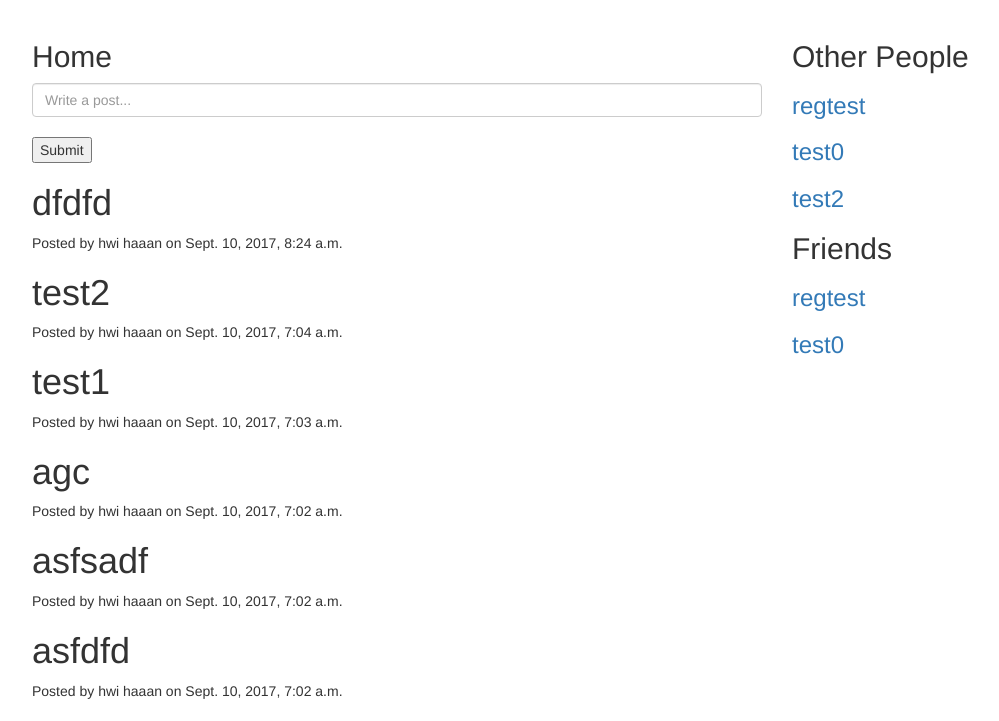
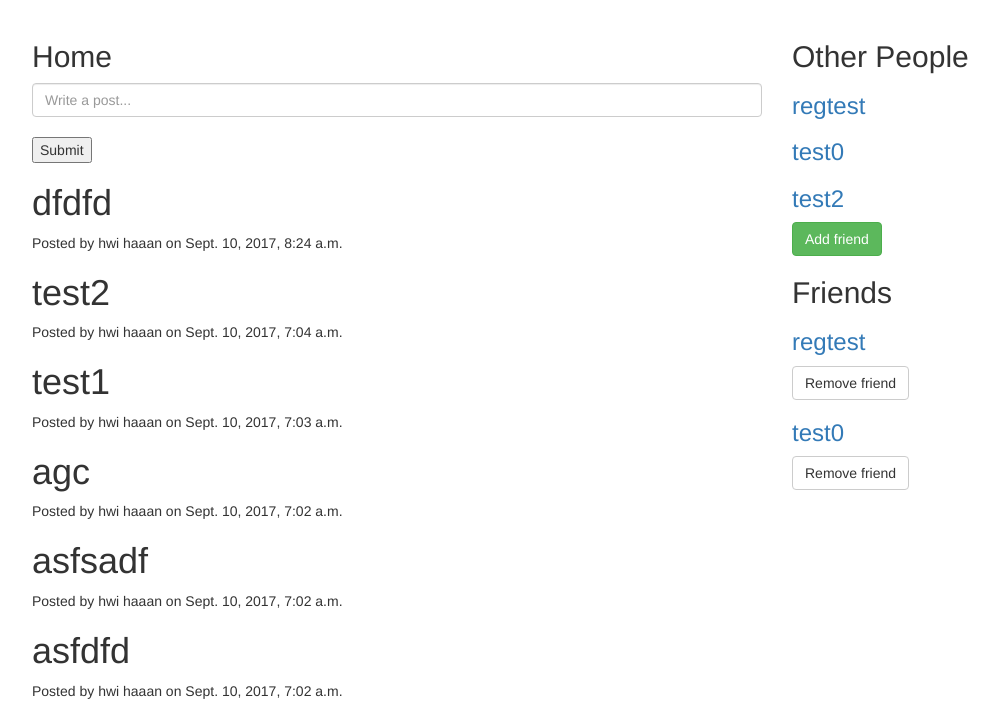
Before and after one commit to ming037/MyFirstWeb, a Django app: page /home/ in a window 1280 px wide. Shown: the part 72-793 px from the top of the page, without its empty margins (53-1052 px from the left). Run offline with Django 3.2, Linux system fonts and the light colour scheme; a user stored in the database is signed in; data comes from the database, SQL or seed files in the repository; both versions use the stored data as it was after the commit; some libraries are stand-ins or nearby versions.

Commit message:
part 59. friend add&delete button

```diff
--- a/tutorial/home/templates/home/home.html
+++ b/tutorial/home/templates/home/home.html
@@ -23,12 +23,24 @@
           <a href="{% url 'accounts:view_profile_with_pk' pk=user.pk %}">
             <h3>{{ user.username }}</h3>
           </a>
+          {% if user not in friends %}
+          <a href="{% url 'home:change_friends' operation='add' pk=user.pk %}">
+            <!-- https://getbootstrap.com/docs/3.3/css/#buttons -->
+            <button type="button" class="btn btn-success">Add friend</button>
+          </a>
+          {% endif %}
+
         {% endfor %}
         <h2>Friends</h2>
         {% for friend in friends%}
-          <a href="{% url 'accounts:view_profile_with_pk' pk=user.pk %}">
+          <a href="{% url 'accounts:view_profile_with_pk' pk=friend.pk %}">
             <h3>{{ friend.username }}</h3>
           </a>
+          <a href="{% url 'home:change_friends' operation='remove' pk=friend.pk %}">
+            <!-- Standard button -->
+            <button type="button" class="btn btn-default">Remove friend</button>
+          </a>
+
         {% endfor %}
 
     </div>
```
Also changed, not shown: tutorial/db.sqlite3.
